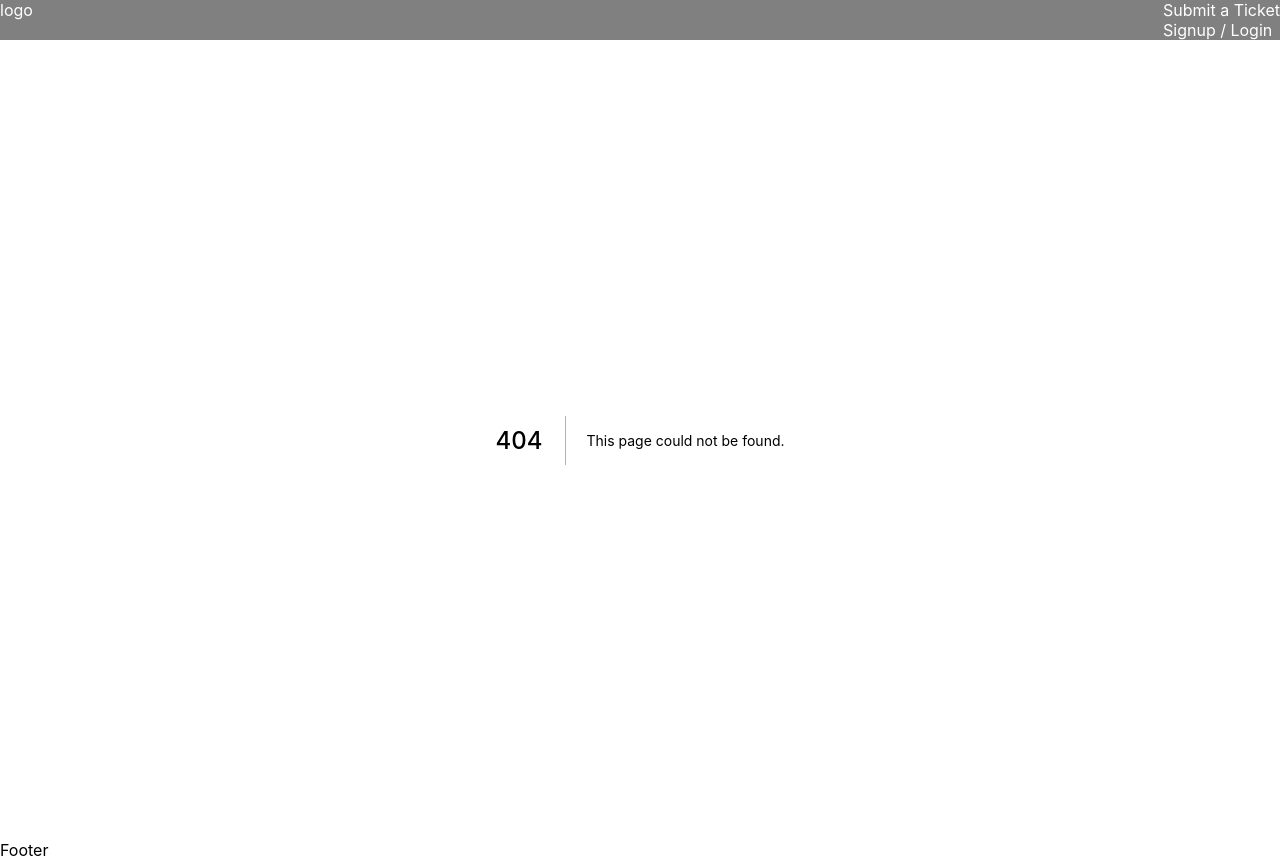
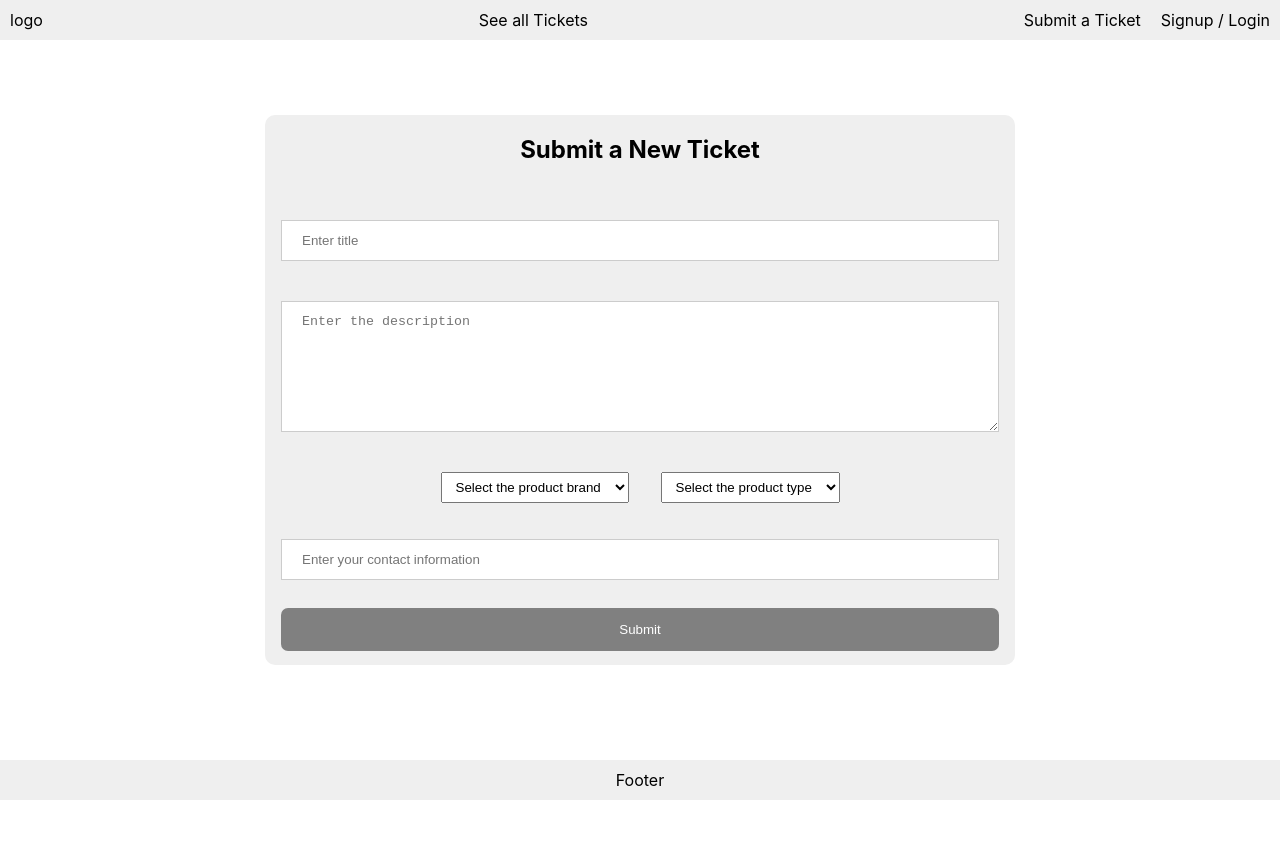
Before and after one commit to mcneelyad/nextjs-helpdesk-tickets, a Next.js app in the folder frontend/: page /ticket/new in a window 1280 px wide. Before the commit this address had no page. After the commit the page ends 800 px from the top, so only its background shows below. Built offline with nearby package versions, Linux system fonts and the light colour scheme.

Commit message:
Add page styling to login page and new ticket page

```diff
--- a/frontend/components/footer.js
+++ b/frontend/components/footer.js
@@ -1,6 +1,8 @@
+import styles from '../styles/footer.module.css';
+
 const Footer = () => {
     return (
-        <div>Footer</div>
+        <div className={styles.footer}>Footer</div>
     )
 }
 
--- a/frontend/components/navbar.js
+++ b/frontend/components/navbar.js
@@ -1,30 +1,58 @@
 import Link from 'next/link';
 
+import styles from '../styles/navbar.module.css'
+
 const Navbar = () => {
-    const styles = {
-        display: "flex",
-        background: "grey",
-        justifyContent: "space-between",
-        color: "white"
-    };
+    const routes = [
+        {
+            id: 1,
+            path: '/ticket/new',
+            label: 'Submit a Ticket'
+        },
+        {
+            id: 2,
+            path: '/login',
+            label: "Signup / Login"
+        },
+    ]
     return (
-        <div className="navbar" style={styles}>
-            <div className="navbar-left">
-                <div className="logo">logo</div>
+        <div className={styles.navbar}>
+            <div className={styles.navbarLeft}>
+                <div className="logo">
+                    <Link href='/'>
+                        <a>logo</a>
+                    </Link>
+                    </div>
+            </div>
+            <div className={styles.navbarMiddle}>
+                <Link href='/tickets'>
+                    <a>See all Tickets</a>
+                </Link>
             </div>
             <div className="navbar-right">
-                <div className="navbar-items">
-                    <div className="navbar-item">
+                <div className={styles.navbarItems}>
+                    {routes.map((route) => {
+                        return (
+                            <div key={route.id} className={styles.navbarItem}>
+                                <Link href={route.path}>
+                                    <a>{route.label}</a>
+                                </Link>
+                            </div>
+                        )
+                    })}
+                </div>
+                {/* <div className={styles.navbarItems}>
+                        <div className={styles.navbarItem}>
                             <Link href='/tickets'>
                                 <a>Submit a Ticket</a>
                             </Link>
                         </div>
-                    <div className="navbar-item">
+                        <div className={styles.navbarItem}>
                             <Link href='/login'>
                                 <a>Signup / Login</a>
                             </Link>
                         </div>
-                </div>
+                    </div> */}
             </div>
         </div>
     )
--- a/frontend/pages/index.js
+++ b/frontend/pages/index.js
@@ -12,8 +12,6 @@ export async function getStaticProps(context) {
   const res = await fetch('http://localhost:5000/');
   const json = await res.json();
 
-  console.log(json)
-
   return {
     props: {
       json
--- /dev/null
+++ b/frontend/pages/ticket/new.js
@@ -0,0 +1,40 @@
+import styles from '../../styles/NewTicket.module.css';
+
+const NewTicket = () => {
+    return (
+        <div className={styles.newTicket}>
+            <div className={styles.newTicketBox}>
+                <h2>Submit a New Ticket</h2>
+
+                <form method="post">
+                    <div className={styles.container}>
+                        <input type="text" placeholder="Enter title" className={styles.input} name="title" required/>
+                        <textarea rows="7" cols="" placeholder="Enter the description" className={styles.input} name="description" required></textarea>
+
+                        <div className={styles.productDetails}>
+                            <select name="brand" id="brand" className={styles.productBrand} required>
+                                <option value="">Select the product brand</option>
+                                <option value="apple">Apple</option>
+                                <option value="microsoft">Microsoft</option>
+                                <option value="amazon">Amazon</option>
+                                <option value="other">Other</option>
+                            </select>
+                            <select name="type" id="type" className={styles.productType} required>
+                                <option value="">Select the product type</option>
+                                <option value="computer">Computer</option>
+                                <option value="software">Software</option>
+                                <option value="server">Server</option>
+                            </select>
+                        </div>
+
+                        <input type="text" id="contact" name="contact" placeholder="Enter your contact information" className={styles.input} required/>
+
+                        <button type="submit" className={styles.btn}>Submit</button>
+                    </div>
+                </form>
+            </div>
+        </div>
+    );
+}
+
+export default NewTicket;
--- /dev/null
+++ b/frontend/styles/NewTicket.module.css
@@ -0,0 +1,48 @@
+.newTicket {
+    height: 700px;
+    display: flex;
+    align-items: center;
+    justify-content: center;
+}
+
+.newTicketBox {
+    width: 750px;
+    height: 550px;
+    background-color: #efefef;
+    text-align: center;
+    border-radius: 10px;
+}
+
+.input {
+  width: 100%;
+  padding: 12px 20px;
+  margin: 20px 0;
+  display: inline-block;
+  border: 1px solid #ccc;
+  box-sizing: border-box;
+}
+
+.btn {
+  background-color: grey;
+  color: white;
+  padding: 14px 20px;
+  margin: 8px 0;
+  border: none;
+  cursor: pointer;
+  width: 100%;
+  border-radius: 7px;
+}
+
+.btn:hover {
+  opacity: 0.8;
+}
+
+.productBrand,
+.productType {
+    margin: 16px;
+    padding: 6px 10px;
+}
+
+.container {
+  padding: 16px;
+}
--- /dev/null
+++ b/frontend/styles/footer.module.css
@@ -0,0 +1,8 @@
+.footer {
+    bottom: 0;
+    padding: 10px;
+    position: absolute;
+    background: #efefef;
+    width: 100vw;
+    text-align: center;
+}
--- /dev/null
+++ b/frontend/styles/login.module.css
@@ -0,0 +1,65 @@
+.login {
+    height: 700px;
+    display: flex;
+    align-items: center;
+    justify-content: center;
+}
+
+.loginBox {
+    width: 500px;
+    height: 500px;
+    background-color: #efefef;
+    text-align: center;
+    border-radius: 10px;
+}
+
+.input {
+  width: 100%;
+  padding: 12px 20px;
+  margin: 20px 0;
+  display: inline-block;
+  border: 1px solid #ccc;
+  box-sizing: border-box;
+}
+
+.btn {
+  background-color: grey;
+  color: white;
+  padding: 14px 20px;
+  margin: 8px 0;
+  border: none;
+  cursor: pointer;
+  width: 100%;
+  border-radius: 7px;
+}
+
+.btn:hover {
+  opacity: 0.8;
+}
+
+.imgcontainer {
+  text-align: center;
+  margin: 24px 0 12px 0;
+}
+
+.avatar {
+  width: 40%;
+  border-radius: 50%;
+}
+
+.container {
+  padding: 16px;
+}
+
+.psw {
+  float: right;
+  padding-top: 16px;
+}
+
+/* Change styles for span and cancel button on extra small screens */
+@media screen and (max-width: 300px) {
+  .psw {
+     display: block;
+     float: none;
+  }
+}
--- /dev/null
+++ b/frontend/styles/navbar.module.css
@@ -0,0 +1,18 @@
+.navbar {
+    display: flex;
+    justify-content: space-between;
+
+    background-color: #efefef;
+}
+
+.navbarLeft,
+.navbarMiddle {
+    margin: 10px;
+}
+
+.navbarItems {
+    display: flex;
+}
+.navbarItem {
+    margin: 10px;
+}
```
Also changed, not shown: frontend/pages/login.js (added, +27 -0 lines). Lines whose indentation alone changed are shown as unchanged.
